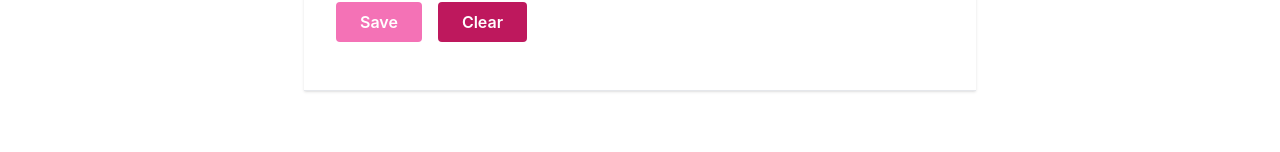
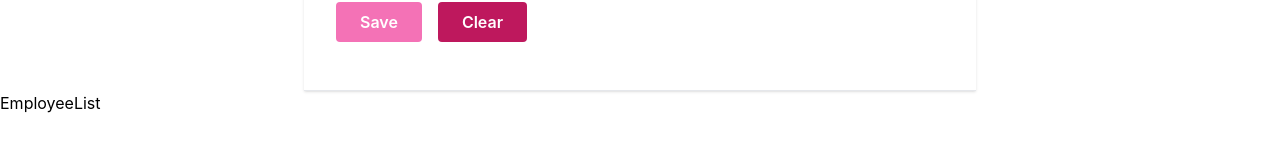
Before and after one commit to Ogomes21/-Employee-Management-System-UI, a React (Create React App) app: page / in a window 1280 px wide. Shown: the part 374-526 px from the top of the page. Built offline with nearby package versions, Linux system fonts and the light colour scheme.

Commit message:
Added EmployeeList.js and created BrowserRouter in App.js.

```diff
--- a/package.json
+++ b/package.json
@@ -9,6 +9,7 @@
     "axios": "^0.27.2",
     "react": "^18.2.0",
     "react-dom": "^18.2.0",
+    "react-router-dom": "^6.4.0",
     "react-scripts": "5.0.1",
     "web-vitals": "^2.1.4"
   },
--- a/src/App.js
+++ b/src/App.js
@@ -1,14 +1,19 @@
 import "./App.css";
 import Navbar from "./components/Navbar";
 import AddEmployee from "./components/AddEmployee";
+import { BrowserRouter } from "react-router-dom";
+import EmployeeList from "./components/EmployeeList";
 
 //function that returns the entire HTML
 //allows you to write the HTML components within JavaScript
 function App() {
   return (
     <>
-      <Navbar />
-      <AddEmployee />
+    <BrowserRouter>
+    <Navbar />
+    <AddEmployee />
+    <EmployeeList />
+    </BrowserRouter>
     </>
   );
 }
--- /dev/null
+++ b/src/components/EmployeeList.js
@@ -0,0 +1,9 @@
+import React from 'react'
+
+const EmployeeList = () => {
+  return (
+    <div>EmployeeList</div>
+  )
+}
+
+export default EmployeeList
```
Also changed, not shown: 1 other file (tests, documents, lock files or other folders).
